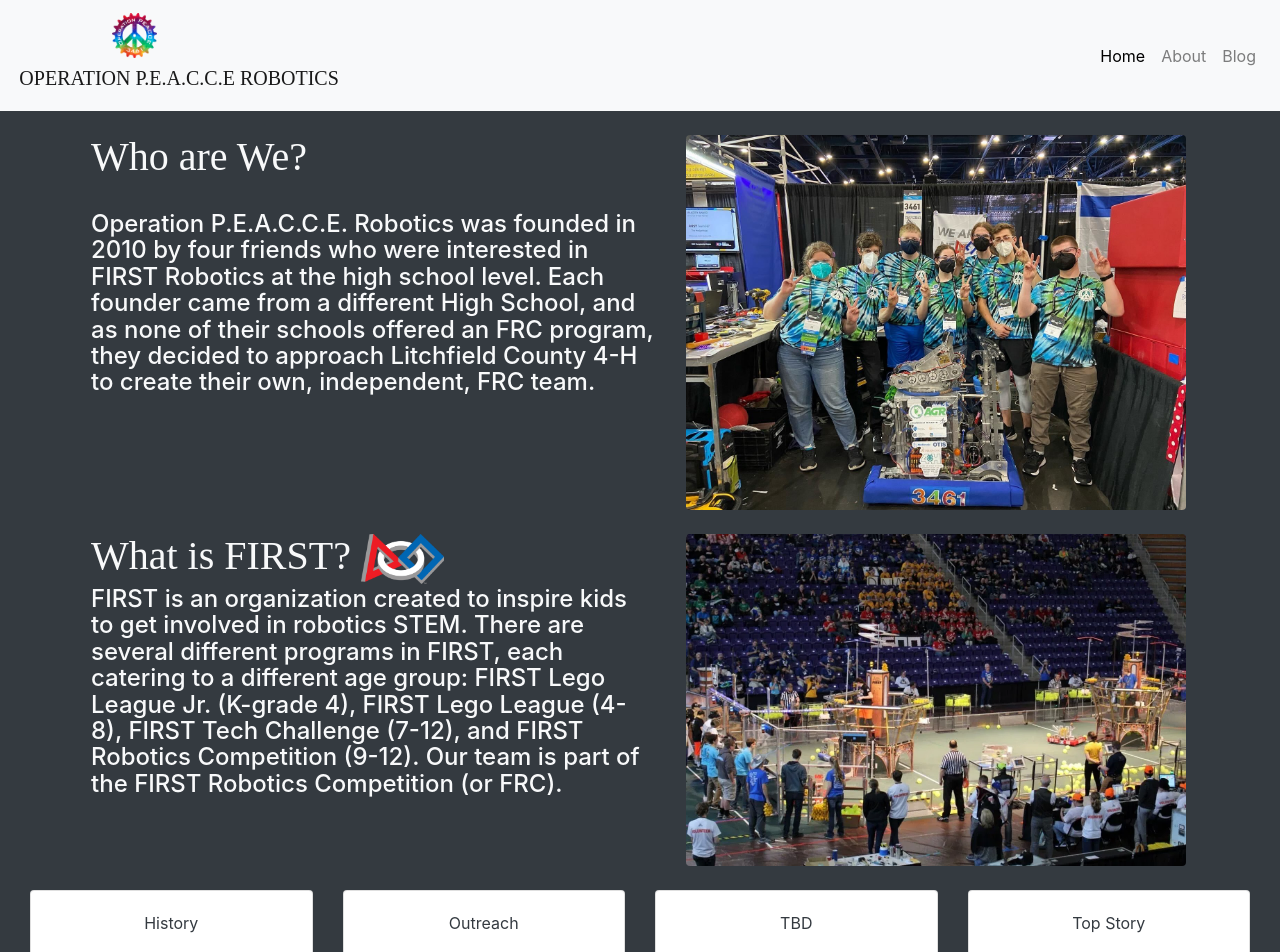
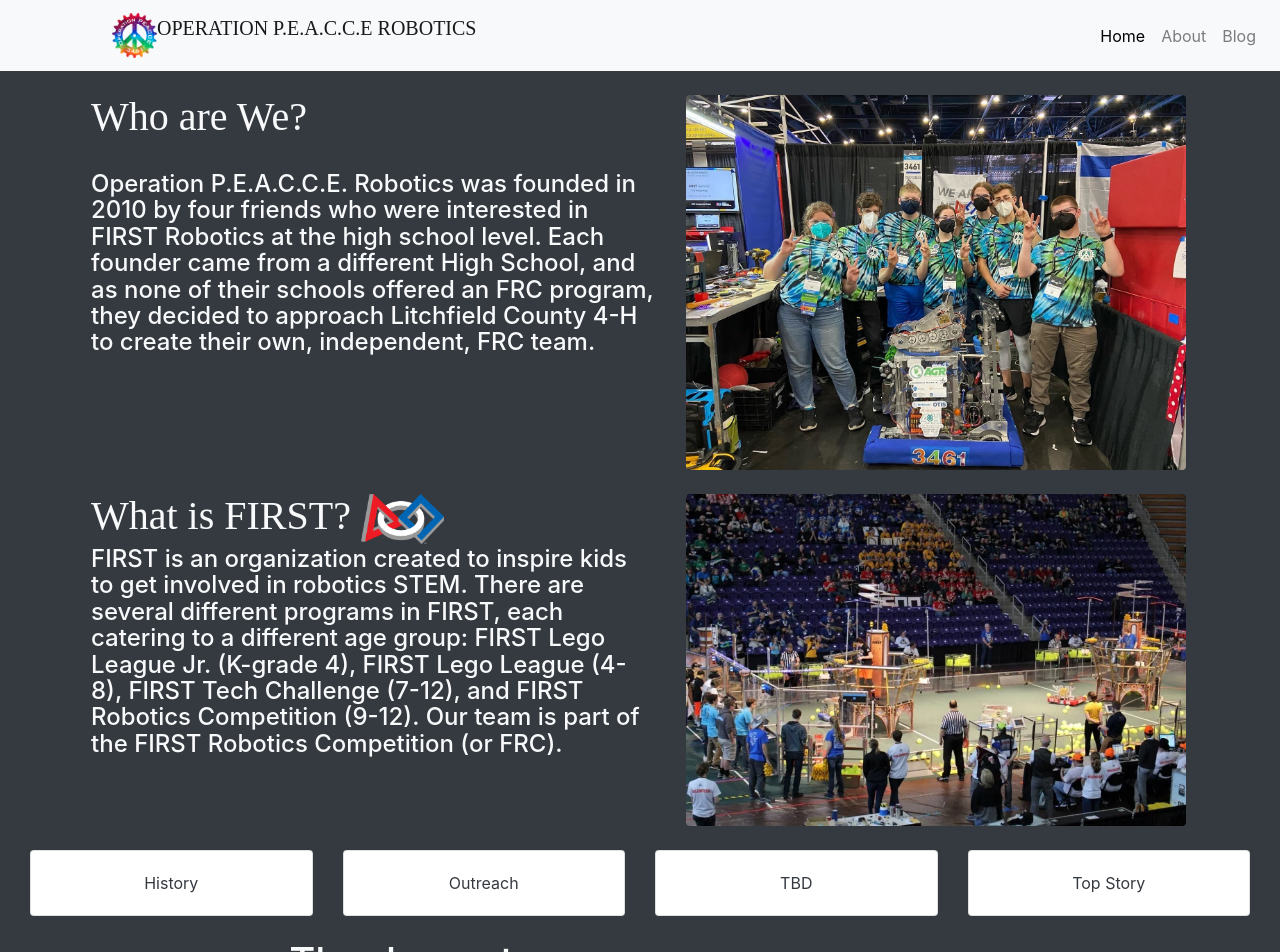
Before and after one commit to Operation-P-E-A-C-C-E-Robotics/Operation-P-E-A-C-C-E-Robotics.github.io, a Jekyll site: the page built from index.html, in a window 1280 px wide and 1329 px high. Shown: the top 952 px of the window. Built offline with Jekyll 4.4.1, drawn with Linux system fonts in a browser that asks for light colours; nearby versions of some CDN libraries.

Commit message:
help the text wont line align

```diff
--- a/_includes/navigation.html
+++ b/_includes/navigation.html
@@ -1,12 +1,15 @@
-<nav class="navbar navbar-expand-sm bg-light navbar-light sticky-top justify-content-end">
+<nav class="navbar navbar-expand-sm bg-light navbar-light sticky-top">
+
+
+  <div class="navbar-brand pl-md-5 ml-md-5 d-flex">
+    <flex><img src="../assets/images/PeacceLogoTieDyeWhiteText.svg" style="width:45px; height:45px;" class="float-left"></flex>
+    <flex><h class="d-none d-md-block" style="font-family: 'BankGothic';">OPERATION P.E.A.C.C.E ROBOTICS</h></flex>
+  </div>
 
     <button class="navbar-toggler" type="button" data-toggle="collapse" data-target="#collapsibleNavbar">
       <span class="navbar-toggler-icon"></span>
     </button>
 
-    <div class="navbar-brand">
-      <a class="pl-md-5 ml-md-5"><img src="../assets/images/PeacceLogoTieDyeWhiteText.svg" style="width:45px; height:45px;"><h class="text-lg-center  navbar-brand d-none d-md-block" style="padding-left: 1%; font-family: 'BankGothic';">OPERATION P.E.A.C.C.E ROBOTICS</h></a>
-    </div>
 
     <div class="collapse navbar-collapse justify-content-end" id="collapsibleNavbar">
         <ul class="navbar-nav nav">
```
